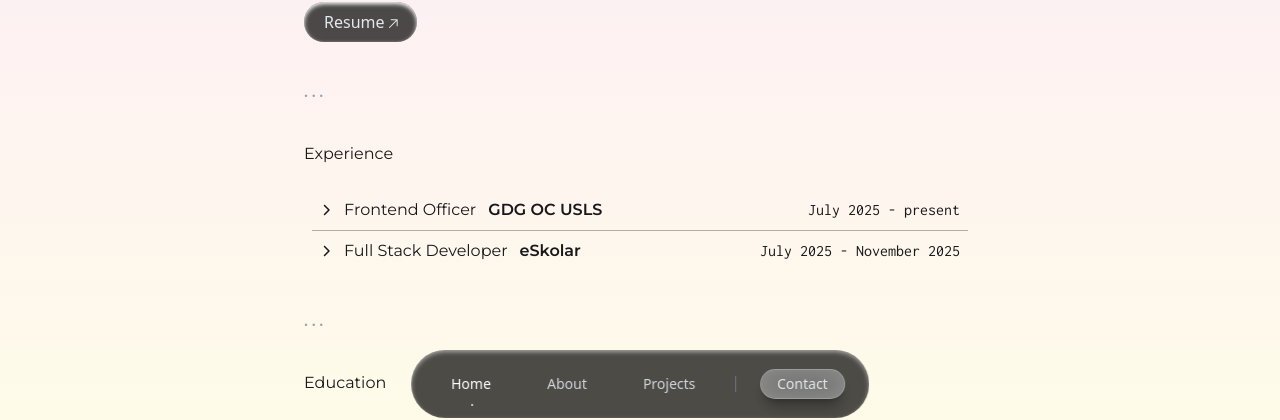
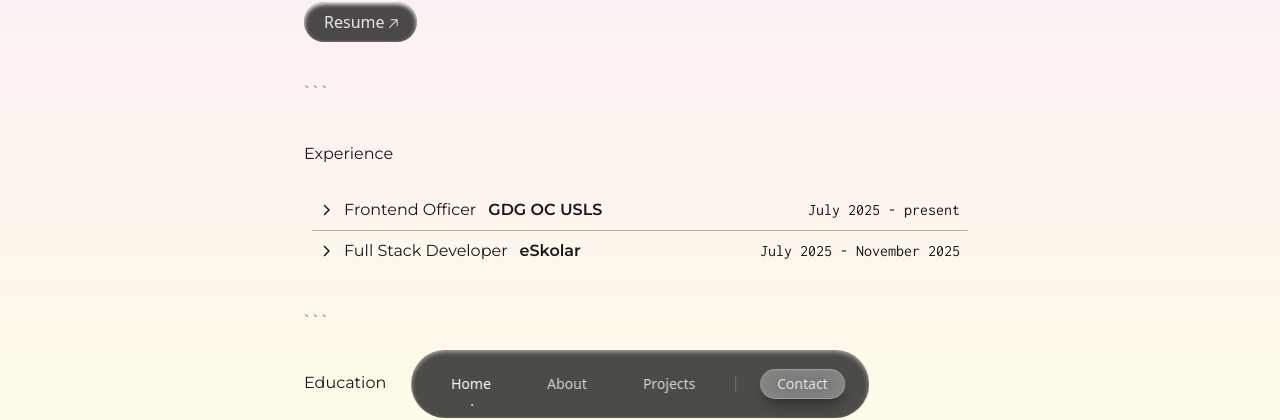
Before and after one commit to gen1chiro/portfolio, a Next.js app: page / in a window 1280 px wide. Shown: the part 358-778 px from the top of the page. Built offline with nearby package versions, Linux system fonts and the light colour scheme.

Commit message:
chore: update divider

```diff
--- a/components/shared/divider.tsx
+++ b/components/shared/divider.tsx
@@ -2,7 +2,7 @@
 export default function Divider() {
     return (
         <div className='w-full font-semibold text-sm text-gray-400'>
-            . . .
+            ` ` `
         </div>
     )
 }
```
